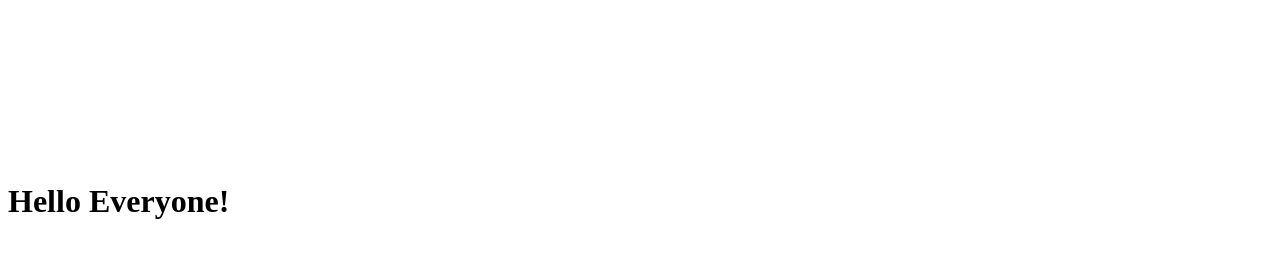
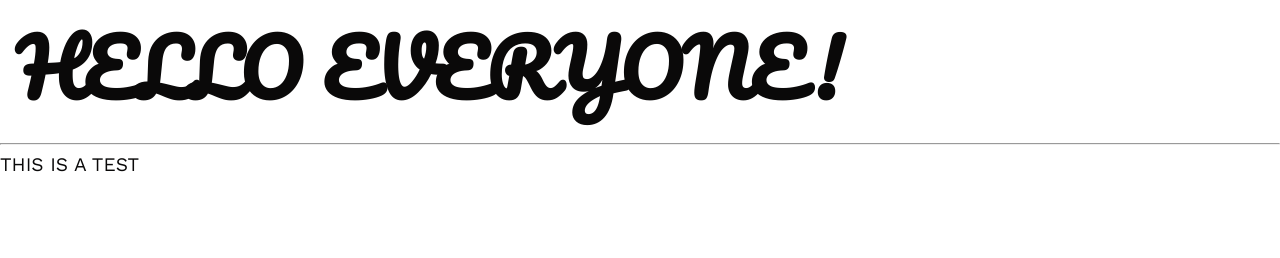
Before and after one commit to JAMES-CERO/Fireworks-Js---Canvas-API, a plain HTML site: page index.html in a window 1280 px wide. Drawn offline with nearby package versions, Linux system fonts and the light colour scheme.

Commit message:
style background / html H1-p

```diff
--- a/index.html
+++ b/index.html
@@ -15,5 +15,7 @@
     <H1>
         Hello Everyone!
     </H1>
+    <hr>
+    <p>This is a test</p>
 </body>
 </html>
--- a/style.css
+++ b/style.css
@@ -0,0 +1,38 @@
+@import url('https://fonts.googleapis.com/css2?family=Pacifico&display=swap');
+@import url('https://fonts.googleapis.com/css2?family=Work+Sans&display=swap');
+/*
+we are importing custom font from google fonts
+*/
+
+body{
+    margin:0;
+    padding: 0;
+    overflow: hidden;
+    font-family: 'Pacifico', cursive;
+    color: rgb(10, 9, 9);
+}
+
+h1,
+p{
+    padding: 0;
+    margin: 0;
+
+}
+
+canvas{
+    cursor: pointer;
+    position: absolute;
+}
+h1{
+    text-transform: uppercase;
+    font-size: 6vw;
+    padding: 0 1rem;
+    z-index: 2;
+}
+
+p{
+    text-transform: uppercase;
+    font-size: 1.5vw;
+    font-family: 'Work Sans', sans-serif;
+    z-index: 2;
+}
```
